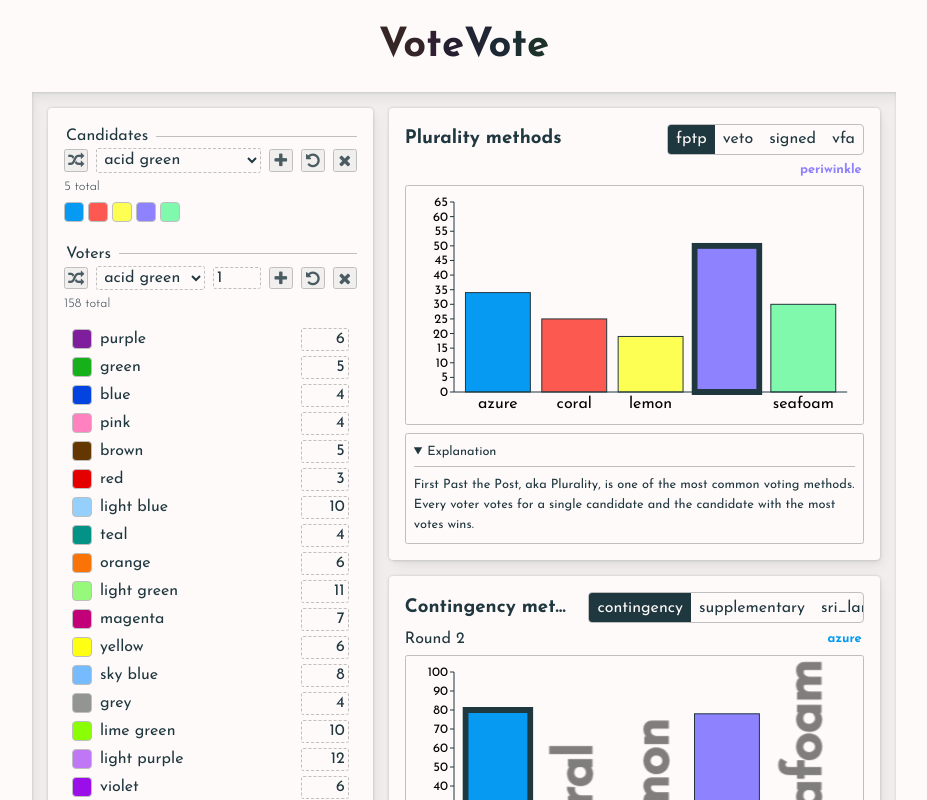
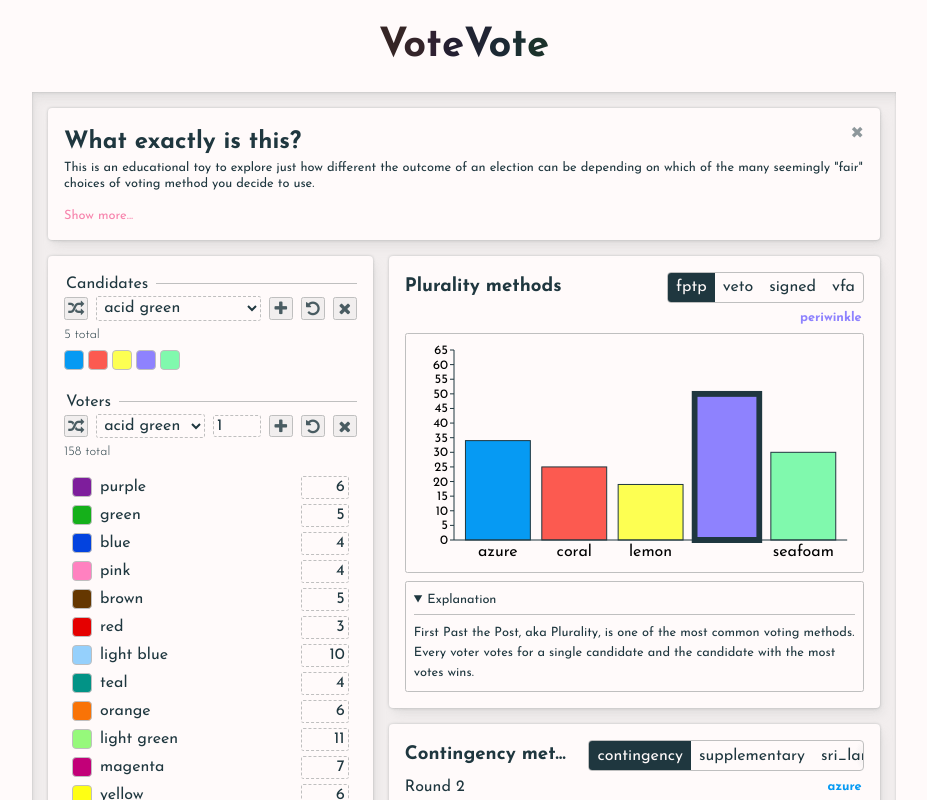
Before and after one commit to tif-calin/votevote, a React (Create React App) app: page / in a window 1280 px wide. Shown: the whole page, without its empty margins (176-1103 px from the left). Built offline with nearby package versions, Linux system fonts and the light colour scheme.

Commit message:
add infobox

```diff
--- a/package.json
+++ b/package.json
@@ -1,6 +1,6 @@
 {
   "name": "votevote",
-  "version": "0.1.2.1",
+  "version": "0.1.3.0",
   "homepage": "https://tif-calin.github.io/",
   "repository": "https://github.com/tif-calin/votevote/",
   "dependencies": {
--- /dev/null
+++ b/src/components/ActionText.tsx
@@ -0,0 +1,38 @@
+import React from 'react';
+import styled from 'styled-components';
+
+interface Props {
+  label: string;
+  mt?: string;
+  onClick: () => void;
+  className?: string;
+};
+
+const Container = styled.span<{
+  mt?: string;
+}>`
+  color: var(--oc-pink-4);
+  cursor: pointer;
+  margin-top: ${({ mt }) => mt || 'var(--padding)'};
+`;
+
+const ActionText = ({
+  className,
+  label,
+  mt,
+  onClick,
+  ...props
+}: Props) => {
+  return (
+    <Container
+      {...props}
+      className={`action-text ${className}`}
+      mt={mt}
+      onClick={onClick}
+    >
+      {label}
+    </Container>
+  );
+};
+
+export default ActionText;
--- a/src/components/ColorName.tsx
+++ b/src/components/ColorName.tsx
@@ -21,7 +21,7 @@ const Container = styled.div`
 
   & > span {
     font-size: 0.8rem;
-    font-weight: 900;
+    font-weight: 700;
     padding: 0;
     color: var(--color);
   }
--- a/src/components/ExternalLink.tsx
+++ b/src/components/ExternalLink.tsx
@@ -1,10 +1,10 @@
 import styled from 'styled-components';
 
-const A = styled(({ children, ...props }: any) => <a target="_blank" rel="noopener noreferrer" {...props} >{children}</a>)`
+const ExternalLink = styled(({ children, ...props }: any) => <a target="_blank" rel="noopener noreferrer" {...props} >{children}</a>)`
   transition: color 0.1s;
   color: var(--blue);
 
   &:hover { color: unset; }
 `;
 
-export default A;
+export default ExternalLink;
--- a/src/components/charts/components/BarWrapper.tsx
+++ b/src/components/charts/components/BarWrapper.tsx
@@ -6,7 +6,9 @@ interface Props {
   [prop: string]: any;
 };
 
-const Container = styled.g`
+const Container = styled.g<{
+  isWinner?: boolean;
+}>`
   & > rect {
     transition:
       height 0.5s ease-in-out,
@@ -14,12 +16,12 @@ const Container = styled.g`
     ;
   }
 
-  &.winner {
+  ${({ isWinner }) => isWinner && `
     & rect {
       stroke-width: 6;
       clip-path: polygon(0 0, 100% 0, 100% 100%, 0 100%);
     }
-  }
+  `}
 
   & > text.bar-label {
     pointer-events: none;
@@ -58,7 +60,7 @@ const Container = styled.g`
 const BarWrapper: React.FC<Props> = ({ children, isWinner, ...props }) => {
   return (
     <Container
-      className={isWinner ? 'bar winner' : 'bar'}
+      isWinner={isWinner}
       {...props}
     >
       {children}
--- a/src/components/charts/components/FloatingBar.tsx
+++ b/src/components/charts/components/FloatingBar.tsx
@@ -35,6 +35,9 @@ const FloatingBar: React.FC<Props> = ({
       isWinner={isWinner}
       transform={`translate(${x}, 0)`}
     >
+      <rect
+        width={width} y={0} height="100%" fill="var(--color-white)" stroke="transparent"
+      />
       {score && (
         <text
           className='bar-score'
@@ -43,9 +46,6 @@ const FloatingBar: React.FC<Props> = ({
           alignmentBaseline="middle"
         >{score.toLocaleString("en-US", numberFormat)}</text>
       )}
-      <rect
-        width={width} y={0} height="100%" fill="var(--color-white)" stroke="transparent"
-      />
       <rect
         y={y}
         width={width} height={floor - y}
--- a/src/styles/index.css
+++ b/src/styles/index.css
@@ -8,6 +8,8 @@
 
   --color-white: #fffafa;
   --color-white-rgb: 255, 250, 250;
+  --color-lesswhite: #f9f4f4;
+  --color-lesswhite-rgb: 249, 244, 244;
   --color-backwhite: #f1eeee;
   --color-backwhite-rgb: 241, 238, 238;
   --color-black: #1f373f;
--- a/src/views/changelog/ChangelogPage.tsx
+++ b/src/views/changelog/ChangelogPage.tsx
@@ -11,7 +11,8 @@ const Container = styled.div`
   align-items: stretch;
 
   box-shadow: var(--shadow-inset-medium), inset 0 0 2px hsl(var(--shadow-color));
-  backdrop-filter: invert(0.05);
+  /* backdrop-filter: invert(0.05); */
+  background: var(--color-backwhite);
 
   & *.island {
     border-radius: 0.25rem;
@@ -25,7 +26,8 @@ const Container = styled.div`
 
     & > .release {
       padding: 0.5rem;
-      backdrop-filter: invert(0.025);
+      /* backdrop-filter: invert(0.025); */
+      background-color: var(--color-lesswhite);
       border-radius: 0.25rem;
       box-shadow: var(--shadow-inset-low), inset 0 0 2px hsl(var(--shadow-color));
     }
@@ -80,6 +82,23 @@ const ChangelogPage: React.FC<Props> = () => {
           For more up to date information, please check out the changelog in the <A href="https://github.com/tif-calin/votevote/blob/main/CHANGELOG.md">GitHub repo</A>.
         </p>
 
+        <h3>v0.1.3 <span>2022_05may??</span></h3>
+        <div className="release">
+          <h4>Added</h4>
+          <ul>
+            <li>explanatory infobox</li>
+          </ul>
+          <h4>Changed</h4>
+          <ul>
+            <li>many misc styling tweaks</li>
+          </ul>
+          <h4>Fixed</h4>
+          <ul>
+            <li>numerous browser styling inconsistencies now fixed</li>
+          </ul>
+        </div>
+
+        <br />
         <h3>v0.1.2 <span>2022_02feb28</span></h3>
         <div className="release">
           <h4>Added</h4>
@@ -123,6 +142,8 @@ const ChangelogPage: React.FC<Props> = () => {
           </ul>
         </div>
 
+
+        <br />
         <h3>v0.1.1 <span>2022_02feb18</span></h3>
         <div className="release">
           <h4>Added</h4>
@@ -151,6 +172,8 @@ const ChangelogPage: React.FC<Props> = () => {
           </ul>
         </div>
 
+
+        <br />
         <h3>v0.1.0 <span>2022_02feb15</span></h3>
         <div className="release">
           <ul>
--- a/src/views/home/HomePage.tsx
+++ b/src/views/home/HomePage.tsx
@@ -3,6 +3,7 @@ import styled from 'styled-components';
 import xkcd from '../../data/xkcd';
 import useElection from '../../hooks/useElection';
 import { votersToBallots } from '../../services/color/colorDistance';
+import Infobox from './Infobox';
 import { MemoizedInputLeft } from './left/InputLeft';
 import { MemoizedOutputRight } from './OutputRight';
 
@@ -11,6 +12,7 @@ const Page = styled.div`
   flex-wrap: wrap;
   gap: var(--padding);
   align-items: stretch;
+  position: relative;
 
   box-shadow: var(--shadow-inset-medium), inset 0 0 2px hsl(var(--shadow-color));
   background-color: var(--color-backwhite);
@@ -26,15 +28,13 @@ const Page = styled.div`
   }
 `;
 
-interface Props {};
-
 const ballotMaker = (voters: string[], candidates: string[]) => votersToBallots(voters, candidates, xkcd);
 
-const HomePage: React.FC<Props> = () => {
+const HomePage = () => {
   const { election, elect, ballots, electionOutcomes: data, electionOutcomesFull: dataFull } = useElection();
   if (dataFull?.fptp) {
     console.log(dataFull);
-    // for (let method of Object.keys(dataFull)) console.log(method, dataFull[method].winners);
+    for (let method of Object.keys(dataFull)) console.log(method, dataFull[method].winners);
   }
   const auto = React.useMemo(() => (election?.candidates?.length || 0) < 20, [election?.candidates]);
 
@@ -42,6 +42,7 @@ const HomePage: React.FC<Props> = () => {
 
   return (
     <Page>
+      <Infobox />
       <MemoizedInputLeft
         elect={handleElect}
         ballots={ballots}
--- /dev/null
+++ b/src/views/home/Infobox.tsx
@@ -0,0 +1,118 @@
+import React from 'react';
+import styled from 'styled-components';
+import ActionText from '../../components/ActionText';
+import ExternalLink from '../../components/ExternalLink';
+import useLocalStorage from '../../hooks/useLocalStorage';
+
+const Container = styled.div<{
+  show?: boolean;
+}>`
+  display: flex;
+  flex-direction: column;
+  width: 100%;
+  position: relative;
+  padding: var(--padding);
+
+  ${({ show }) => !show && `
+    display: unset;
+    order: 1;
+    background: none;
+    padding: 0;
+
+    & *:not(.action-text) {
+      display: none;
+    }
+
+    & .action-text {
+      float: right;
+      padding: 0;
+      margin: 0;
+    }
+  `}
+
+  & .close-button {
+    position: absolute;
+    right: 0;
+    top: 0;
+    font-size: 1rem;
+    opacity: 0.5;
+    padding: var(--padding) var(--padding) 0.125rem 0.125rem;
+    cursor: pointer;
+
+    transition: opacity 0.1s, color 0.1s;
+    &:hover {
+      color: var(--oc-pink-4);
+      opacity: 1;
+    }
+  }
+
+  & p, span {
+    font-size: 0.8rem;
+    line-height: 1.25;
+  }
+
+  & h2:not(:first-of-type) {
+    margin-top: 0.75rem;
+  }
+
+  & h3 {
+    margin-top: 0.5rem;
+    font-weight: 600;
+  }
+
+  & a {
+    font-weight: 500;
+    color: var(--oc-pink-3);
+    text-decoration: underline;
+    text-decoration-color: rgba(var(--oc-pink-5-rgb), 0);
+
+    transition: color 0.1s, text-decoration-color 0.1s;
+    &:hover {
+      color: var(--oc-pink-9);
+      text-decoration-color: var(--oc-pink-9);
+    }
+  }
+`;
+
+const Infobox = () => {
+  const [showInfo, setShowInfo] = useLocalStorage('votevote_showinfo', true);
+  const [showMore, setShowMore] = React.useState(false);
+  const toggleShowInfo = React.useCallback(() => setShowInfo(b => !b), []);
+  const toggleShowMore = React.useCallback(() => setShowMore(b => !b), []);
+
+  return (
+    <Container className={showInfo ? 'island' : undefined} show={showInfo}>
+      <h2>What exactly is this?</h2>
+      <span className="symbol close-button" onClick={toggleShowInfo}>&#x2716;</span>
+      <p>
+        This is an educational toy to explore just how different the outcome of an election can be depending on which of the many seemingly "fair" choices of voting method you decide to use.
+      </p>
+      {showMore && (
+        <>
+          <h3>Voters and candidates</h3>
+          <p>
+            On the left side you can add "candidates" and "voters", each represented by a color. How much a voter likes a candidate is determined by how close they are to that candidate (originally just RGB distance but now a hybrid between RGB and HSL).
+          </p>
+          <h3>Voting systems</h3>
+          <p>
+            On the right side you can see the results of that election simulated across dozens of different voting systems. Make sure to read the "explanation" box to learn about each system!
+          </p>
+          <h2>Where can I learn more?</h2>
+          <p>
+            This project is heavily inspired by Nicky Case&apos;s <ExternalLink href="https://ncase.me/ballot/">To Build A Better Ballot</ExternalLink>. A really great place to explore voting theory and explore voting system properties is <ExternalLink href="https://electowiki.org/">electowiki.org</ExternalLink>. If you&apos;re interested in actually utilizing these systems, I highly recommend checking out the delightful <ExternalLink href="https://votyvote.com/">votyvote.com</ExternalLink> (the similar name is pure coincidence). If you&apos;re interested in a project that is heavily informed by the study of voting systems, I&apos;d check out the open-source project <ExternalLink href="https://sandstorm.pik-potsdam.de/assets/landing-page/">Vodle</ExternalLink>. You can find a list of implementations of other voting systems on this <ExternalLink href="https://electowiki.org/wiki/Voting_links">this useful ElectoWiki page</ExternalLink> (and perhaps, someday here on VoteVote or my other project <ExternalLink href="http://bookbookbook.club/">BookBook</ExternalLink>).
+          </p>
+        </>
+      )}
+      <ActionText
+        mt="1rem"
+        label={`Show ${showInfo
+          ? showMore ? 'less' : 'more'
+          : 'explanation'
+        }...`}
+        onClick={showInfo ? toggleShowMore : toggleShowInfo}
+      />
+    </Container>
+  );
+};
+
+export default Infobox;
--- a/src/views/home/left/InputLeft.tsx
+++ b/src/views/home/left/InputLeft.tsx
@@ -9,6 +9,7 @@ const Container = styled.form`
   display: flex;
   flex-direction: column;
   min-width: 200px;
+  max-width: 36rem;
   flex-basis: 35%;
   flex-grow: 1;
   padding: var(--padding);
@@ -44,7 +45,7 @@ const ColorBox = styled.div`
   & span {
     width: 100%;
     color: var(--color-white);
-    font-weight: 900;
+    font-weight: 700;
     opacity: 0;
     backdrop-filter: contrast(0.25);
   }
@@ -83,6 +84,10 @@ const VoterDisplay = styled.ul`
     gap: 0.5rem;
 
     & > span[title] {
+      // white-space: nowrap;
+      // max-width: calc(200px - 7.75rem);
+      // text-overflow: ellipsis;
+      // overflow: hidden;
       cursor: help;
     }
 
@@ -234,9 +239,8 @@ const InputLeft: React.FC<Props> = ({
                   onClick={() => removeVoter(voter)}
                 ><span>x</span></ColorBox>
                 <span
-                  title={formatVoterPreferences(ballots?.[voter]?.ballot)}
+                  title={`${voter}\n---\n` + formatVoterPreferences(ballots?.[voter]?.ballot)}
                 >{voter}</span>
-                {/* <span>{voters[voter]}</span> */}
                 <input type="number" defaultValue={voters[voter]} onChange={({ target }) => setVoterN(voter, Number(target.value) || 0)} />
               </li>
             );
```
Also changed, not shown: 2 other files (tests, documents, lock files or other folders).
